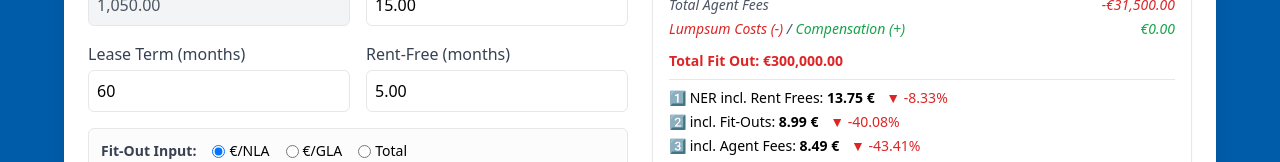
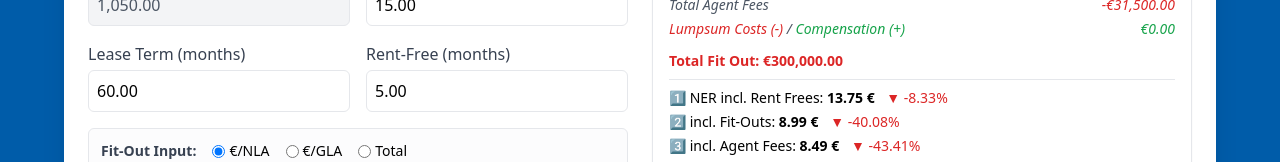
Before and after one commit to Musicandy13/NER-with-Scenarios, a React (Vite) app: page / in a window 1280 px wide. Shown: the part 260-422 px from the top of the page. Built offline with nearby package versions, Linux system fonts and the light colour scheme.

Commit message:
Update App.jsx

```diff
--- a/src/App.jsx
+++ b/src/App.jsx
@@ -455,7 +455,7 @@ return (
                   <input readOnly value={F(gla, 2)} className="mt-1 block w-full border rounded-md p-2 bg-gray-100 text-gray-600" />
                 </label>
                 <NumericField label="Headline Rent €/sqm" value={f.rent} onChange={S("rent")} step={0.5} />
-                <NumericField label="Lease Term (months)" value={f.duration} onChange={S("duration")} format="int" />
+                <NumericField  label="Lease Term (months)"  value={f.duration}  onChange={S("duration")}  step={0.01}/>
                 <NumericField label="Rent-Free (months)" value={f.rf} onChange={S("rf")} />
               </div>
 
```
